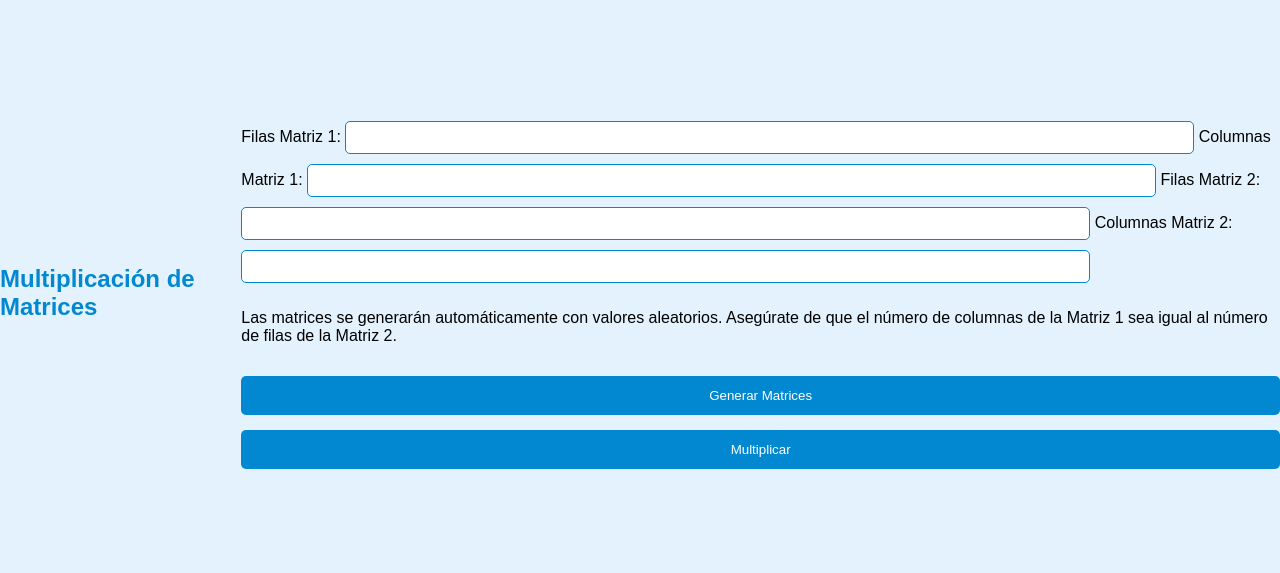
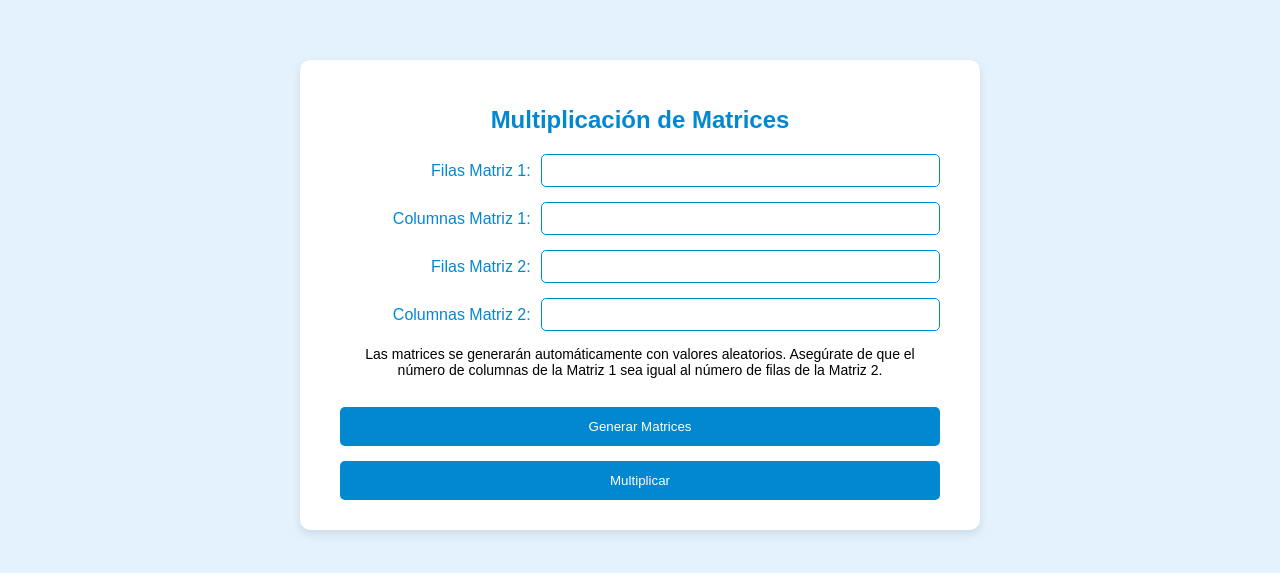
Before and after one commit to Nazaaa7/multiplicacion-matrices, a plain HTML site: page tensorflow/index.html in a window 1280 px wide. Shown: the part 105-678 px from the top of the page. Drawn offline with Linux system fonts and the light colour scheme.

Commit message:
Corregí errores que provoqué jugando con el código

```diff
--- a/tensorflow/index.html
+++ b/tensorflow/index.html
@@ -8,30 +8,36 @@
     <script defer src="script.js"></script>
 </head>
 <body>
-    <h1>Multiplicación de Matrices</h1>
+    <div class="container">
+        <h1>Multiplicación de Matrices</h1>
 
-    <form id="matrix-form">
-        <label for="rows1">Filas Matriz 1:</label>
-        <input type="number" id="rows1" min="1" required>
+        <div class="input-group">
+            <label for="filas1">Filas Matriz 1:</label>
+            <input id="filas1" type="number">
+        </div>
 
-        <label for="cols1">Columnas Matriz 1:</label>
-        <input type="number" id="cols1" min="1" required>
+        <div class="input-group">
+            <label for="columnas1">Columnas Matriz 1:</label>
+            <input id="columnas1" type="number">
+        </div>
 
-        <label for="rows2">Filas Matriz 2:</label>
-        <input type="number" id="rows2" min="1" required>
+        <div class="input-group">
+            <label for="filas2">Filas Matriz 2:</label>
+            <input id="filas2" type="number">
+        </div>
 
-        <label for="cols2">Columnas Matriz 2:</label>
-        <input type="number" id="cols2" min="1" required>
+        <div class="input-group">
+            <label for="columnas2">Columnas Matriz 2:</label>
+            <input id="columnas2" type="number">
+        </div>
 
-        <p>
-            Las matrices se generarán automáticamente con valores aleatorios. Asegúrate de que el número de columnas de la Matriz 1 sea igual al número de filas de la Matriz 2.
-        </p>
+        <p style="font-size: 14px;">Las matrices se generarán automáticamente con valores aleatorios. Asegúrate de que el número de columnas de la Matriz 1 sea igual al número de filas de la Matriz 2.</p>
 
-        <button type="button" onclick="createMatrixInputs()">Generar Matrices</button>
-        <button type="button" onclick="multiplyMatrices()">Multiplicar</button>
-    </form>
+        <button onclick="createMatrixInputs()">Generar Matrices</button>
+        <button onclick="multiplyMatrices()">Multiplicar</button>
 
-    <div id="matrices"></div>
-    <div id="result"></div>
+        <div id="matrices"></div>
+        <div id="result"></div>
+    </div>
 </body>
 </html>
--- a/tensorflow/script.js
+++ b/tensorflow/script.js
@@ -1,8 +1,9 @@
 function createMatrixInputs() {
-    const rows1 = parseInt(document.getElementById('rows1').value);
-    const cols1 = parseInt(document.getElementById('cols1').value);
-    const rows2 = parseInt(document.getElementById('rows2').value);
-    const cols2 = parseInt(document.getElementById('cols2').value);
+    const rows1 = parseInt(document.getElementById('filas1').value);
+    const cols1 = parseInt(document.getElementById('columnas1').value);
+    const rows2 = parseInt(document.getElementById('filas2').value);
+    const cols2 = parseInt(document.getElementById('columnas2').value);
+
     if (cols1 !== rows2) {
         alert('El número de columnas de la Matriz 1 debe ser igual al número de filas de la Matriz 2.');
         return;
--- a/tensorflow/styles.css
+++ b/tensorflow/styles.css
@@ -10,13 +10,12 @@ body {
 
 .container {
     background: white;
-    padding: 20px;
+    padding: 30px 40px;
     border-radius: 10px;
     box-shadow: 0 4px 10px rgba(0, 0, 0, 0.1);
-    width: 500px;
+    width: 600px;
+    max-width: 95%;
     text-align: center;
-    display: flex;
-    flex-direction: column;
 }
 
 h1 {
@@ -26,19 +25,23 @@ h1 {
 }
 
 .input-group {
+    display: flex;
+    align-items: center;
+    justify-content: space-between;
     margin-bottom: 15px;
 }
 
 .input-group label {
-    margin-bottom: 5px;
+    flex: 1;
+    text-align: right;
+    margin-right: 10px;
     font-size: 16px;
     color: #0288d1;
 }
 
-input {
+.input-group input {
+    flex: 2;
     padding: 8px;
-    width: 80%;
-    margin-bottom: 10px;
     border-radius: 5px;
     border: 1px solid #0288d1;
 }
@@ -58,31 +61,18 @@ button:hover {
     background-color: #0277bd;
 }
 
-.matrices-container {
+.matrices-container,
+.result-container {
     margin-top: 20px;
 }
 
-.matrices-container table {
+table {
     margin: auto;
     border-collapse: collapse;
     width: 100%;
 }
 
-.matrices-container td {
+td {
     padding: 10px;
     text-align: center;
 }
-
-.result-container {
-    margin-top: 20px;
-}
-
-.result-container table {
-    margin: auto;
-    border-collapse: collapse;
-}
-
-.result-container td {
-    padding: 10px;
-    text-align: center;
-}
```
